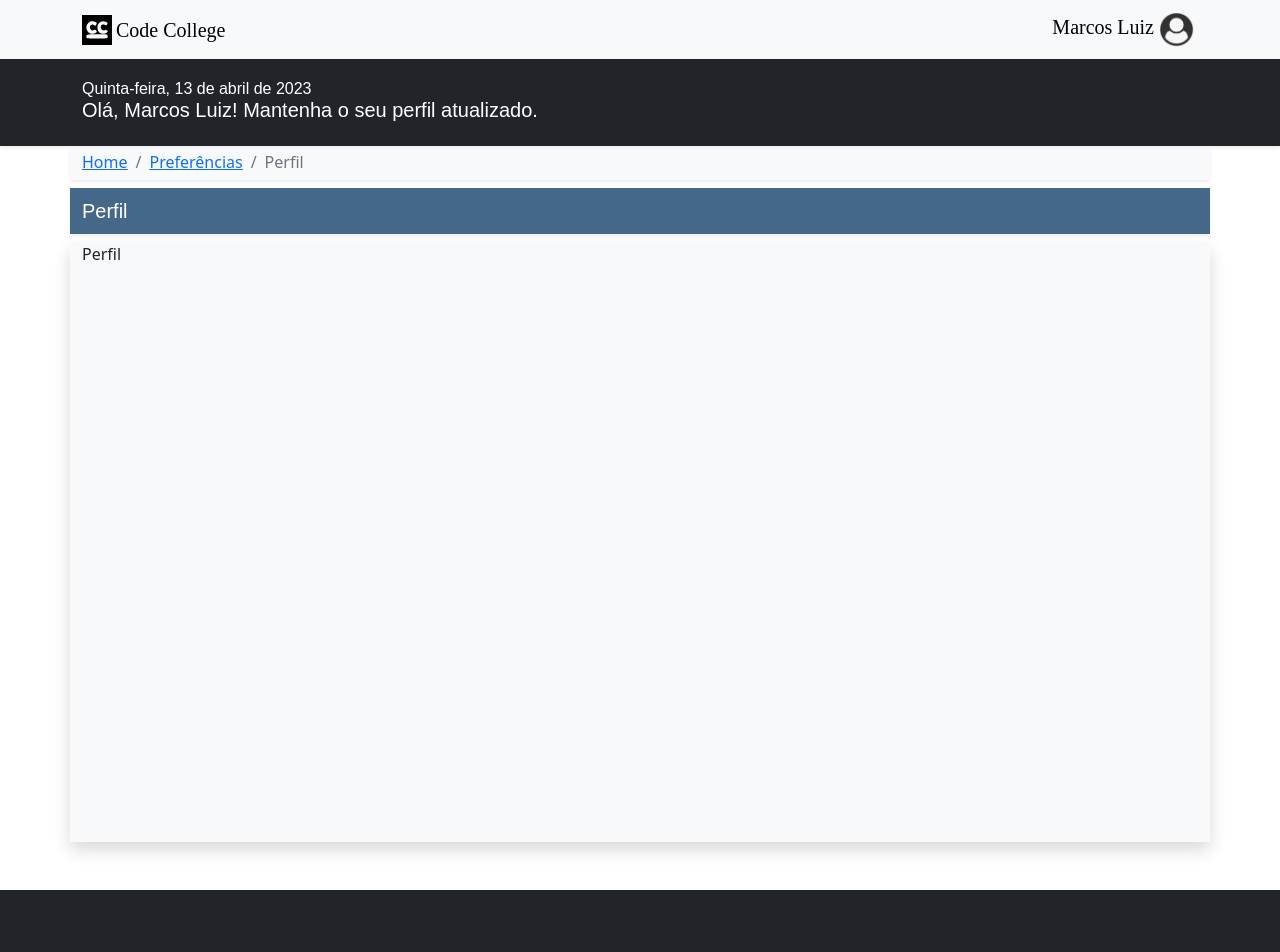
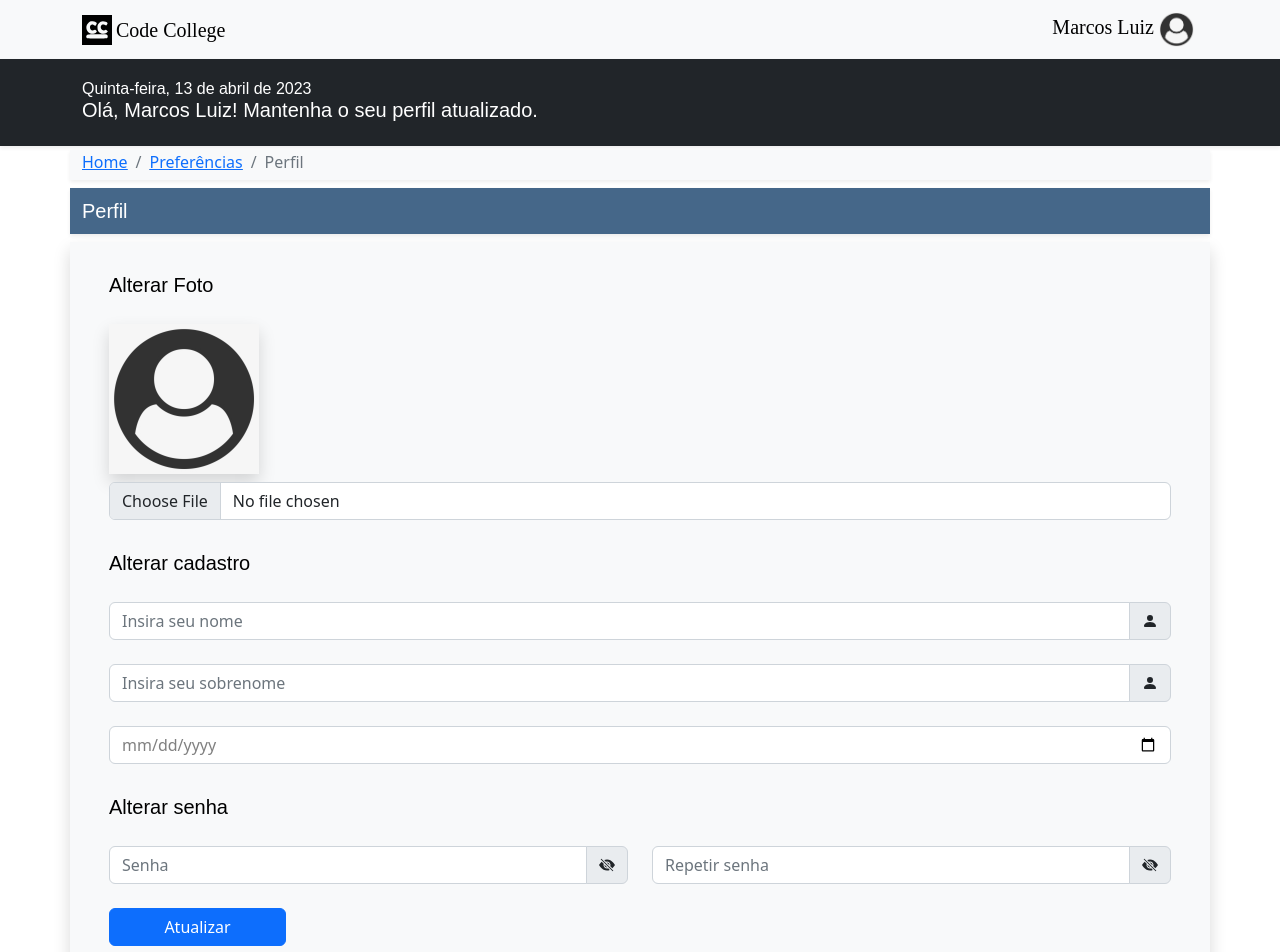
Before and after one commit to williamlims/codecollege-web, a React (Create React App) app: page /home/preferences/profile in a window 1280 px wide. Shown: the top 952 px of the page. Built offline with nearby package versions, Linux system fonts and the light colour scheme.

Commit message:
updates in preferences page

```diff
--- a/public/index.html
+++ b/public/index.html
@@ -29,7 +29,10 @@
     <script id="react-dotenv" src="http://localhost:3000/login/env.js"></script>
   </head>
   <body>
-    <noscript>Você precisa habilitar o Javascript em sem navegador para visualizar a aplicação.</noscript>
+    <noscript
+      >Você precisa habilitar o Javascript em sem navegador para visualizar a
+      aplicação.</noscript
+    >
     <div id="root"></div>
   </body>
 </html>
--- a/src/pages/home/preferences/account/Account.js
+++ b/src/pages/home/preferences/account/Account.js
@@ -19,7 +19,23 @@ function Account() {
                 <Breadcrumb.Item active>Conta</Breadcrumb.Item>
             </>
         )
-    }
+    };
+    const styles = {
+        textTop: {
+            fontFamily:'Arial',
+            fontSize: 20,
+            color: 'black'
+        },
+        marginsFildes: {
+            marginLeft:15,
+            marginRight:15
+        },
+        textoDados: {
+            fontFamily:'Arial',
+            fontSize: 16,
+            color: 'black'
+        }
+    };
     return (
         <>
             <NavMain nameUser="Marcos Luiz" messageUser="Efetue alterações em sua conta."/>
@@ -27,7 +43,20 @@ function Account() {
             <TabInfo info="Conta"/>
             <main class="flex-shrink-0">
                 <Container className='mb-5 mt-2 bg-light shadow' style={{height:600}}>
-                    Account
+                    <br />
+                    <Row className="mb-4" style={styles.marginsFildes}>
+                        <div style={styles.textTop}>Dados</div>
+                    </Row>
+                    <Row className="mb-4" style={styles.marginsFildes}>
+                        <div style={styles.textoDados}>
+                            Dados do usuário aqui ....
+                        </div>
+                    </Row>
+                    <Row className="mb-4" style={styles.marginsFildes}>
+                        <Button variant="danger" style={{marginLeft:10}} as={Col} md={2} lg={2} sm={2} type="submit" >
+                            Excluir conta
+                        </Button>
+                    </Row>
                 </Container>
             </main>
             <Footer />
--- a/src/pages/home/preferences/profile/Profile.js
+++ b/src/pages/home/preferences/profile/Profile.js
@@ -4,11 +4,15 @@ import Row from 'react-bootstrap/Row';
 import Button from 'react-bootstrap/Button';
 import Col from 'react-bootstrap/Col';
 import Breadcrumb from 'react-bootstrap/Breadcrumb';
+import Form from 'react-bootstrap/Form';
+import InputGroup from 'react-bootstrap/InputGroup';
 import { NavLink } from 'react-router-dom';
 import BreadcrumbPath from '../../../../components/pathNavigation/BreadcrumbPath';
 import TabInfo from '../../../../components/tab/TabInfo';
 import NavMain from '../../../../components/navMain/NavMain';
 import Footer from '../../../../components/footer/Footer';
+import { BsFillPersonFill, BsFillEyeSlashFill } from "react-icons/bs";
+import user from '../../../../assets/userMain.png';
 
 function Profile() {
     const path = {
@@ -20,14 +24,93 @@ function Profile() {
             </>
         )
     }
+    const styles = {
+        marginsFildes: {
+            marginLeft:15,
+            marginRight:15
+        },
+        colorFieldData: {
+            color:'gray'
+        },
+        textTop: {
+            fontFamily:'Arial',
+            fontSize: 20,
+            color: 'black'
+        }
+    };
     return (
         <>
             <NavMain nameUser="Marcos Luiz" messageUser="Mantenha o seu perfil atualizado."/>
             <BreadcrumbPath path={path.element}/>
             <TabInfo info="Perfil"/>
             <main class="flex-shrink-0">
-                <Container className='mb-5 mt-2 bg-light shadow' style={{height:600}}>
-                 Perfil
+                <Container className='mb-5 mt-2 bg-light shadow'>
+                    <Form>
+                        < br/>
+
+                        <Row className="mb-4" style={styles.marginsFildes}>
+                            <Form.Text style={styles.textTop}>Alterar Foto</Form.Text>
+                        </Row>
+
+                        <Row className="mb-4" style={styles.marginsFildes}>
+                            <InputGroup as={Col} sm={2} controlId="photoUser">
+                                <img src={user} width="150" height="150"
+                                style={{borderBlockColor:'black'}} className=" shadow d-inline-block align-top" alt="pho" />
+                            </InputGroup>
+
+                            <InputGroup as={Col} sm={6} className='mt-2' controlId="photoUserLink">
+                                <Form.Control type="file" />
+                            </InputGroup>
+                        </Row>
+
+                        <Row className="mb-4" style={styles.marginsFildes}>
+                            <Form.Text style={styles.textTop}>Alterar cadastro</Form.Text>
+                        </Row>
+
+                        <Row className="mb-4" style={styles.marginsFildes}>
+                            <InputGroup as={Col} controlId="nameUser">
+                                <Form.Control type="text" placeholder="Insira seu nome"/>
+                                <InputGroup.Text id="nameOne"><BsFillPersonFill /></InputGroup.Text>
+                            </InputGroup>
+                        </Row>
+
+                        <Row className="mb-4" style={styles.marginsFildes}>
+                            <InputGroup as={Col} controlId="surnameUser">
+                                <Form.Control type="text" placeholder="Insira seu sobrenome" />
+                                <InputGroup.Text id="bnameTwo"><BsFillPersonFill /></InputGroup.Text>
+                            </InputGroup>
+                        </Row>
+
+                        <Row className="mb-4" style={styles.marginsFildes}>
+                            <InputGroup as={Col} controlId="birthdayUser">
+                                <Form.Control type="date" style={styles.colorFieldData} />
+                            </InputGroup>
+                        </Row>
+
+                        <Row className="mb-4" style={styles.marginsFildes}>
+                            <Form.Text style={styles.textTop}>Alterar senha</Form.Text>
+                        </Row>
+
+                        <Row className="mb-4" style={styles.marginsFildes}>
+                            <InputGroup as={Col} controlId="surnameUser">
+                                <Form.Control type="password" placeholder="Senha" />
+                                <InputGroup.Text id="passOne"><BsFillEyeSlashFill /></InputGroup.Text>
+                            </InputGroup>
+                            <InputGroup as={Col} controlId="surnameUser">
+                                <Form.Control type="password" placeholder="Repetir senha" />
+                                <InputGroup.Text id="passTwo"><BsFillEyeSlashFill /></InputGroup.Text>
+                            </InputGroup>
+                        </Row>
+
+                        <Row className="mb-4" style={styles.marginsFildes}>
+                            <Form.Group as={Col} controlId="btnSave">
+                                <Button variant="primary" as={Col} md={2} lg={2} sm={2} type="submit" >
+                                    Atualizar
+                                </Button>
+                            </Form.Group>
+                        </Row>
+                    </Form>
+                    <br />
                 </Container>
             </main>
             <Footer />
--- a/src/pages/register/Register.js
+++ b/src/pages/register/Register.js
@@ -67,7 +67,7 @@ function Register() {
 
                     <Row className="mb-4" style={styles.marginsFildes}>
                         <Form.Group as={Col} controlId="btnSave">
-                            <Button variant="primary" as={Col} md lg sm={2} type="submit" >
+                            <Button variant="primary" as={Col} md={2} lg={2} sm={2} type="submit" >
                                 Salvar
                             </Button>
                         </Form.Group>
```
